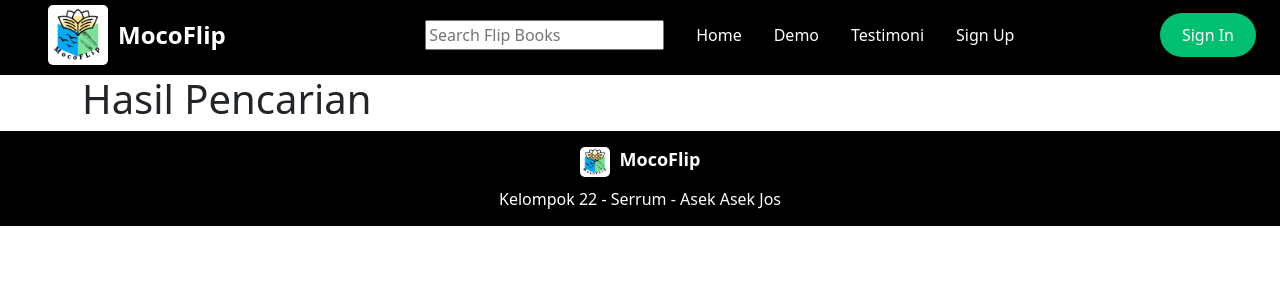
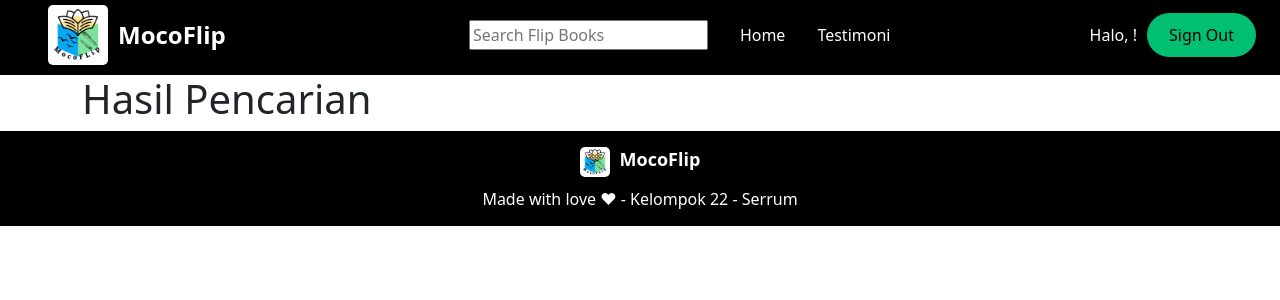
Before and after one commit to rosaamalia/MocoFlip, a React (Create React App) app in the folder mocoflip/: page /search in a window 1280 px wide. Shown: the top 300 px of the page. Built offline with nearby package versions, Linux system fonts and the light colour scheme.

Commit message:
login logic & update navbar

```diff
--- a/mocoflip/src/Pages/LoginPage.jsx
+++ b/mocoflip/src/Pages/LoginPage.jsx
@@ -19,7 +19,8 @@ function LoginPage() {
         } else if(email == emailRegistered && password !== passwordRegistered) {
             alert('Password yang dimasukkan salah!');
         } else {
-            window.location='/list';
+            localStorage.setItem("loginstatus", JSON.stringify(true));
+            window.location='/';
         }
     }
 
--- a/mocoflip/src/Pages/SignUpPage.jsx
+++ b/mocoflip/src/Pages/SignUpPage.jsx
@@ -26,6 +26,7 @@ function SignUpPage() {
             localStorage.setItem("email", JSON.stringify(email));
             localStorage.setItem("username", JSON.stringify(username));
             localStorage.setItem("password", JSON.stringify(password));
+            // localStorage.setItem("loginstatus", JSON.stringify(true));
 
             window.alert('Pendaftaran berhasil! Silahkan Log In dengan akun yang sudah didaftarkan.');
             window.location='/login';
--- a/mocoflip/src/components/Footer.jsx
+++ b/mocoflip/src/components/Footer.jsx
@@ -20,7 +20,7 @@ function Footer(){
                 <span style={{fontSize: 18, color: 'white', paddingLeft: 10, fontWeight: 600}}>MocoFlip</span>
             </div>
             <div style={{paddingTop: 10}}>
-                <p style={{color: 'white', textAlign: 'center', margin: 0}}>Kelompok 22 - Serrum - Asek Asek Jos</p>
+                <p style={{color: 'white', textAlign: 'center', margin: 0}}>Made with love ♥ - Kelompok 22 - Serrum</p>
             </div>
         </FooterContainer>
     );
--- a/mocoflip/src/components/Navbar/NavbarElements.jsx
+++ b/mocoflip/src/components/Navbar/NavbarElements.jsx
@@ -116,3 +116,23 @@ export const NavBtnLink = styled(LinkR)`
         color:  #010606;
     }
 `;
+
+export const Button = styled.button`
+    border-radius: 50px;
+    background: #01bf71;
+    white-space: nowrap;
+    padding: 10px 22px;
+    color: #fff;
+    font-size: 16px;
+    outline: none;
+    border: none;
+    cursor: pointer;
+    /* transition: all 0.2s ease-in-out; */
+    text-decoration: none;
+
+    &::hover {
+        transition: all 0.2s ease-in-out;
+        background: #fff;
+        color:  #010606;
+    }
+`;
--- a/mocoflip/src/components/Navbar/index.jsx
+++ b/mocoflip/src/components/Navbar/index.jsx
@@ -9,11 +9,21 @@ import {Nav,
         NavLinks,
         NavBtn,
         NavBtnLink,
+        Button
         } from './NavbarElements';
 import { Link } from 'react-router-dom';
 import logo from '../../images/logo.png';
 
 const Navbar = ({ toggle }) => {
+    let loginstatus = JSON.parse(localStorage.getItem("loginstatus"));
+    let username = JSON.parse(localStorage.getItem("username"));
+
+    function signOut(e) {
+        e.preventDefault();
+        localStorage.setItem("loginstatus", JSON.stringify(false));
+        window.location="/"
+    }
+
     return (
         <div>
             <Nav>
@@ -43,20 +53,26 @@ const Navbar = ({ toggle }) => {
                             </NavLinks>
                         </NavItem>
                         <NavItem>
-                            <NavLinks to='/'>Home</NavLinks>
+                            <NavLinks><Link to="/" style={{ textDecoration: 'none', color: 'white' }}>Home</Link></NavLinks>
                         </NavItem>
                         <NavItem>
-                            <NavLinks to='list'>Demo</NavLinks>
+                            { loginstatus == true ? <NavLinks><Link to="/list" style={{ textDecoration: 'none', color: 'white' }}>Demo</Link></NavLinks> : null}
                         </NavItem>
                         <NavItem>
-                            <NavLinks to='testimoni'>Testimoni</NavLinks>
+                            <NavLinks><Link to="/testimoni" style={{ textDecoration: 'none', color: 'white' }}>Testimoni</Link></NavLinks>
                         </NavItem>
                         <NavItem>
-                            <NavLinks to='signup'>Sign Up</NavLinks>
+                            { loginstatus == false ? <NavLinks><Link to="/signup" style={{ textDecoration: 'none', color: 'white' }}>Sign Up</Link></NavLinks> : null}
                         </NavItem>
                     </NavMenu>
                     <NavBtn>
-                        <NavBtnLink to='login'>Sign In</NavBtnLink>
+                        { loginstatus == false ?
+                            <NavBtnLink to='/login'>Sign In</NavBtnLink> :
+                            <div style={{ display: 'flex', flexDirection: 'row'}}>
+                                <p style={{ margin: 10, color: 'white'}}>Halo, {username}!</p>
+                                <Button><button onClick={signOut} style={{ background: 'none', padding: 0, border: 'none' }}>Sign Out</button></Button>
+                            </div>
+                        }
                     </NavBtn>
                 </NavbarContainer>
             </Nav>
--- a/mocoflip/src/components/Sidebar/index.jsx
+++ b/mocoflip/src/components/Sidebar/index.jsx
@@ -8,8 +8,19 @@ import { SidebarContainer,
         SidebarRoute,
         SidebarBtnWrap,
     } from './SidebarElements';
+import { Button } from '../Navbar/NavbarElements';
+import { Link } from 'react-router-dom';
 
 const Sidebar = ({ isOpen, toggle }) => {
+    let loginstatus = JSON.parse(localStorage.getItem("loginstatus"));
+    let username = JSON.parse(localStorage.getItem("username"));
+
+    function signOut(e) {
+        e.preventDefault();
+        localStorage.setItem("loginstatus", JSON.stringify(false));
+        window.location="/"
+    }
+
     return (
         <SidebarContainer isOpen={isOpen} onClick={toggle}>
             <Icon onClick={toggle}>
@@ -17,21 +28,31 @@ const Sidebar = ({ isOpen, toggle }) => {
             </Icon>
             <SidebarWrapper>
                 <SidebarMenu>
-                    <SidebarLink to="Home" onClick={toggle}>
-                        Home
+                    <SidebarLink to="/" onClick={toggle}>
+                        <Link to="/" style={{ textDecoration: 'none', color: 'white' }}>Home</Link>
                     </SidebarLink>
-                    <SidebarLink to="Home" onClick={toggle}>
-                        Demo
+                    { loginstatus == true ?
+                    <SidebarLink to="/" onClick={toggle}>
+                        <Link to="/list" style={{ textDecoration: 'none', color: 'white' }}>Demo</Link>
+                    </SidebarLink> : null
+                    }
+                    <SidebarLink to="/" onClick={toggle}>
+                        <Link to="/testimoni" style={{ textDecoration: 'none', color: 'white' }}>Testimoni</Link>
                     </SidebarLink>
-                    <SidebarLink to="Home" onClick={toggle}>
-                        Testimoni
-                    </SidebarLink>
-                    <SidebarLink to="Home" onClick={toggle}>
-                        Sign Up
-                    </SidebarLink>
+                    { loginstatus == false ?
+                    <SidebarLink to="/" onClick={toggle}>
+                        <Link to="/signup" style={{ textDecoration: 'none', color: 'white' }}>Sign Up</Link>
+                    </SidebarLink> : null
+                    }
                 </SidebarMenu>
                 <SidebarBtnWrap>
-                    <SidebarRoute to="/signin">Sign In</SidebarRoute>
+                    { loginstatus == false ?
+                    <SidebarRoute to="/login">Sign In</SidebarRoute> :
+                    <div style={{ display: 'flex', flexDirection: 'row'}}>
+                        <p style={{ margin: 10, color: 'white'}}>Halo, {username}!</p>
+                        <Button><button onClick={signOut} style={{ background: 'none', padding: 0, border: 'none' }}>Sign Out</button></Button>
+                    </div>
+                    }
                 </SidebarBtnWrap>
             </SidebarWrapper>
         </SidebarContainer>
```
